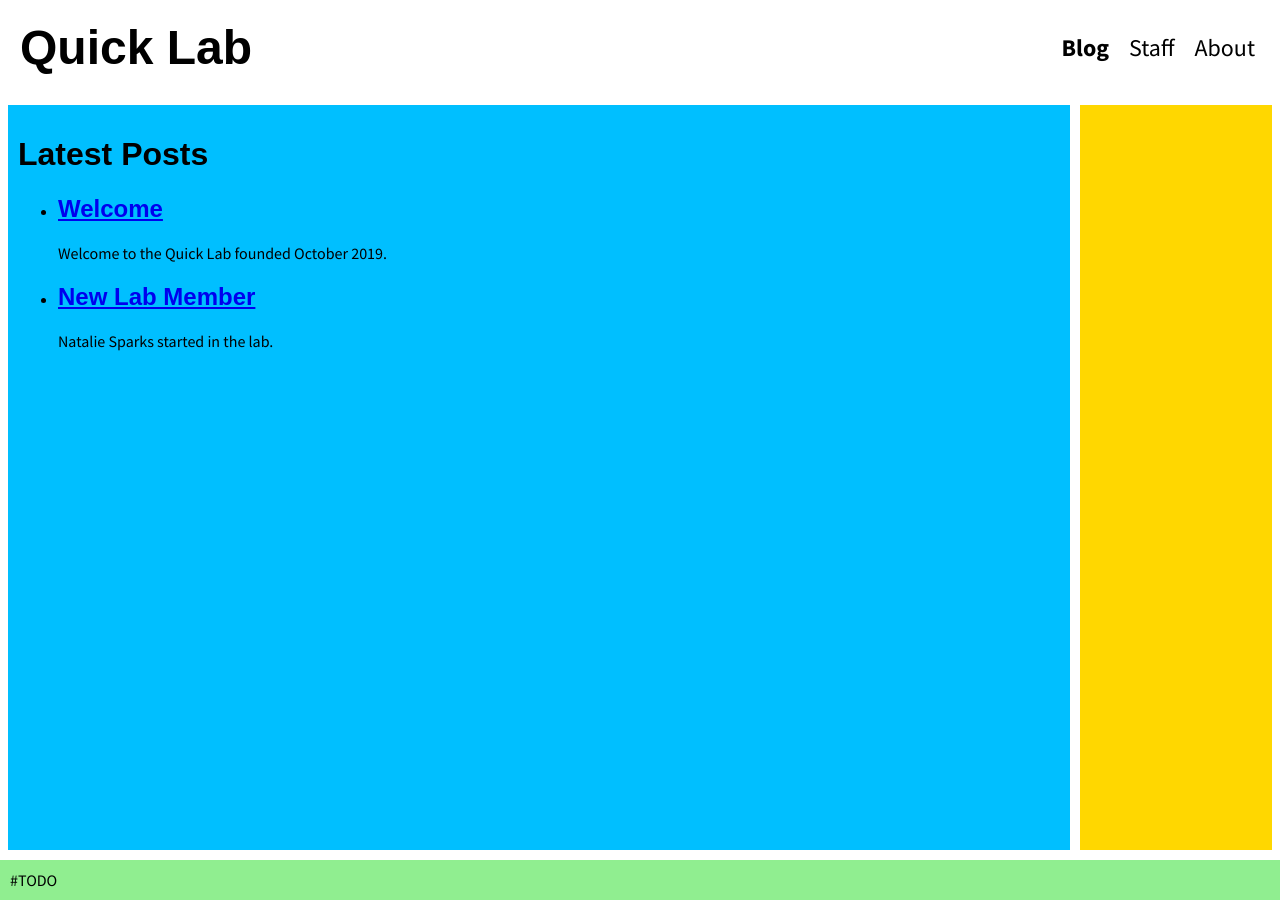
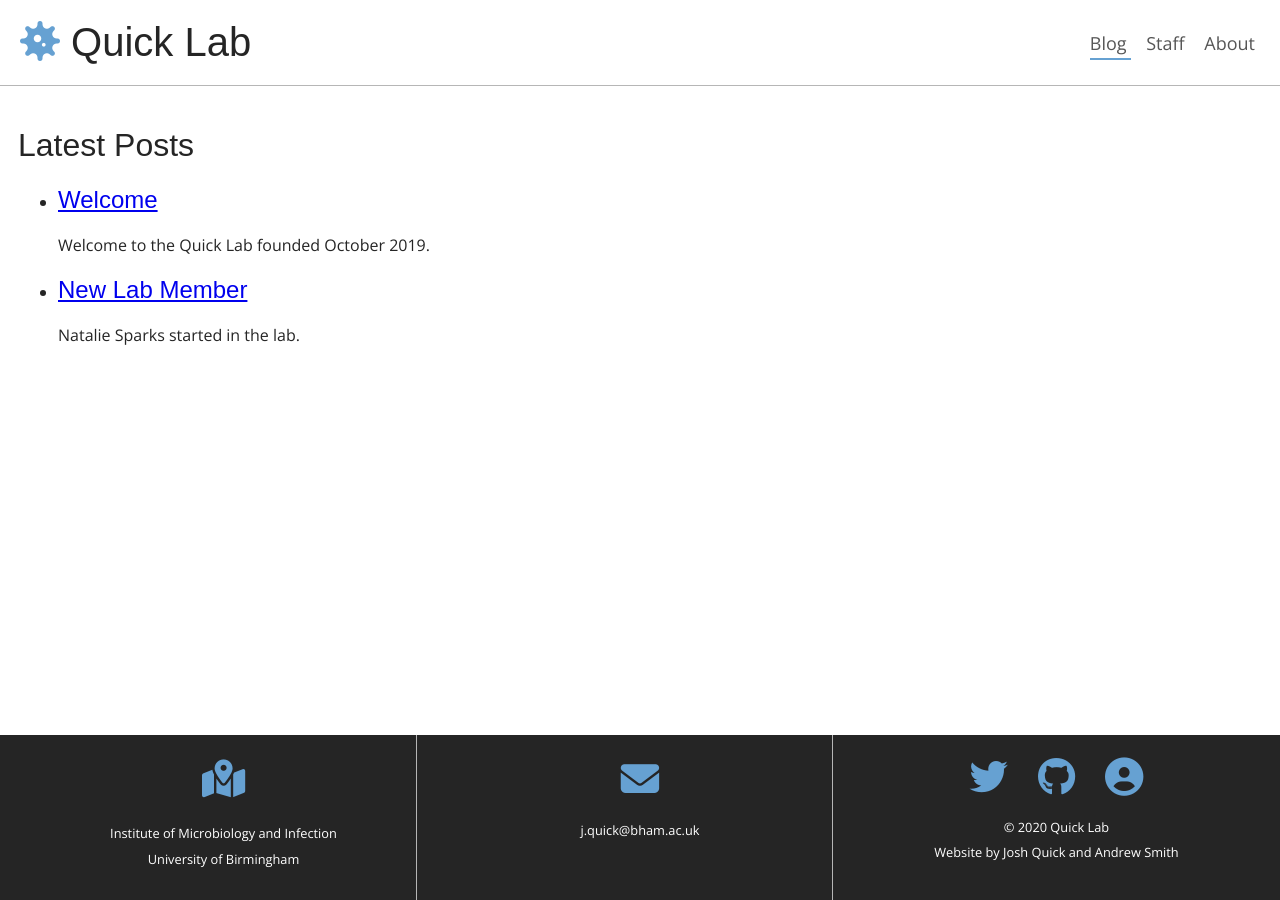
Before and after one commit to quick-lab/quick-lab.github.io, a Jekyll site: the page built from index.html, in a window 1280 px wide. Built offline with Jekyll 4.4.1, drawn with Linux system fonts in a browser that asks for light colours; nearby versions of some CDN libraries; some web fonts are replaced.

Commit message:
Added header and footer

```diff
--- a/_includes/footer.html
+++ b/_includes/footer.html
@@ -1 +1,30 @@
-#TODO
+<div class="footer-section footer-address">
+  <a href="https://goo.gl/maps/JV62jkKmfFqDEZay5">
+    <i class="footer-icon fas fa-map-marked-alt"></i>
+  </a>
+  <p>
+    <address>
+      Institute of Microbiology and Infection<br>
+      University of Birmingham<br>
+    </address>
+  </p>
+</div>
+<div class="footer-section footer-email">
+  <a href="mailto:j.quick@bham.ac.uk">
+    <i class="footer-icon fas fa-envelope"></i>
+  </a>
+  <p>
+    j.quick@bham.ac.uk
+  </p>
+</div>
+<div class="footer-section footer-social-media">
+  <div class="social-icons">
+    <a href=http://www.twitter.com/scalene><i class="fab fa-twitter"></i></a>
+    <a href="http://www.github.com/joshquick"><i class="fab fa-github"></i></a>
+    <a href="https://srmrc.nihr.ac.uk/staff/dr-josh-quick"><i class="fas fa-user-circle"></i></a>
+  </div>
+  <p>
+    © 2020 Quick Lab<br>
+    Website by Josh Quick and Andrew Smith
+  </p>
+</div>
--- a/_layouts/default.html
+++ b/_layouts/default.html
@@ -3,12 +3,13 @@
   <head>
     <meta charset="utf-8">
     <title>{{ page.title }}</title>
+    <script src="https://kit.fontawesome.com/592dd2c0d7.js" crossorigin="anonymous"></script>
     <link rel="stylesheet" href="/assets/css/styles.css">
   </head>
   <body>
     <div class="wrapper">
       <header>
-        <h1><a href="/">Quick Lab</a></h1>
+        <h1><a href="/"><i class="fas fa-virus"></i> Quick Lab</a></h1>
         {% include navigation.html %}
       </header>
       <main>
--- a/_sass/main.scss
+++ b/_sass/main.scss
@@ -1,15 +1,22 @@
 /* Resets & fonts */
+
+@import url('https://fonts.googleapis.com/css2?family=Adamina&family=Open+Sans:wght@400;600&display=swap');
+$dark-gray: #252525;
+$subtle-gray: #B6B6B6;
+$highlight-color: #66A1D2;
+$mid-gray: #565656;
 
 body {
   margin: 0;
-  font-family: 'Source Sans Pro', sans-serif;
+  font-family: 'Open Sans', 'Source Sans Pro', sans-serif;
+  color: $dark-gray;
 }
 
 h1,
 h2,
 h3 {
-  font-weight: 600;
-  font-family: 'Source Serif Pro', sans-serif;
+  font-weight: 300;
+  font-family: 'Adamina', 'Source Serif Pro', sans-serif;
 }
 
 /* Grid layout */
@@ -29,29 +36,24 @@ h3 {
   height: 100vh;
 }
 
-.wrapper > * {
-  padding: 10px;
-}
-
 header {
   grid-area: header;
+  padding: 10px;
 }
 
 footer {
   grid-area: footer;
-  background: lightgreen;
 }
 
 main {
   grid-area: content;
   text-align: left;
-  background: deepskyblue;
   margin-left: 0.5rem;
+  padding: 10px;
 }
 
 aside {
   grid-area: aside;
-  background: gold;
   margin-right: 0.5rem;
 }
 
@@ -83,33 +85,109 @@ header {
   flex-flow: row nowrap;
   justify-content: space-between;
   align-items: center;
+  border-bottom: 1px solid $subtle-gray;
 }
 
 header > h1 {
   padding: 10px;
   margin: 0;
-  font-size: xxx-large;
+  font-size: 2.5em;
 }
 
 header > h1 a {
-  color: black;
+  color: $dark-gray;
   text-decoration: none;
 }
 
+header > h1 i {
+  color: $highlight-color;
+}
+
 .main-nav {
-  font-size: x-large;
+  font-size: large;
 }
 
 .main-nav > a {
   margin-right: 15px;
+  padding: 3px 0;
   text-decoration: none;
-  color: black
+  color: $mid-gray;
 }
 
 .main-nav > a:hover {
-  text-decoration: underline;
+  border-bottom: 2px solid $highlight-color;
 }
 
 .main-nav > .current {
-  font-weight: bold;
+  border-bottom: 2px solid $highlight-color;
 }
+
+/* footer */
+footer {
+  background: $dark-gray;
+  color: #fff;
+  display: flex;
+  flex-flow: row nowrap;
+  justify-content: space-evenly;
+  align-items: stetch;
+}
+
+.footer-section {
+  width: 30%;
+  font-size: 0.8em;
+  text-align: center;
+  padding: 15px 0;
+}
+
+.footer-address {
+  border-right: 1px solid $subtle-gray;
+}
+
+.footer-address > address {
+  display: block;
+  font-style: normal;
+  line-height: 2em;
+}
+
+.footer-address a {
+  color: white;
+  text-decoration: none;
+}
+
+.footer-email {
+  border-right: 1px solid $subtle-gray;
+}
+
+.footer-email > p a {
+  display: block;
+}
+
+.footer-social-media > p {
+  line-height: 2em;
+}
+
+.social-icons {
+  display: flex;
+  text-align: left;
+  justify-content: center;
+  width: 100%;
+}
+
+.social-icons > a {
+  padding: 0 15px;
+  font-size: 3em;
+}
+
+.footer-section a {
+  color: $highlight-color;
+  text-decoration: none;
+}
+
+.footer-section a:hover {
+  color: white;
+}
+
+.footer-icon {
+  font-size: 3em;
+  padding: 10px 0;
+}
--- a/assets/css/styles.scss
+++ b/assets/css/styles.scss
@@ -1,4 +1,3 @@
 ---
 ---
-@import url('https://fonts.googleapis.com/css2?family=Source+Sans+Pro:ital,wght@0,400;0,600;0,700;1,400;1,600;1,700&family=Source+Serif+Pro:wght@400;600;700&display=swap');
 @import "main";
```
